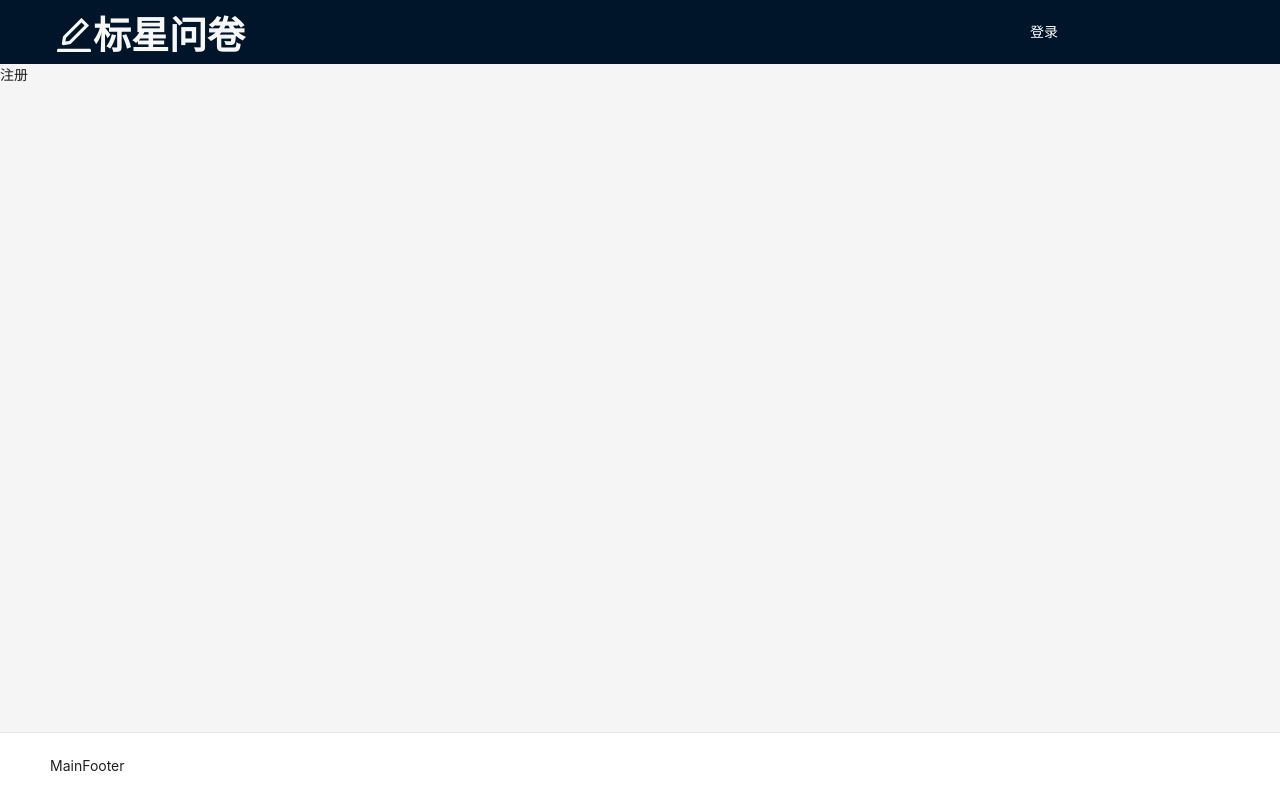
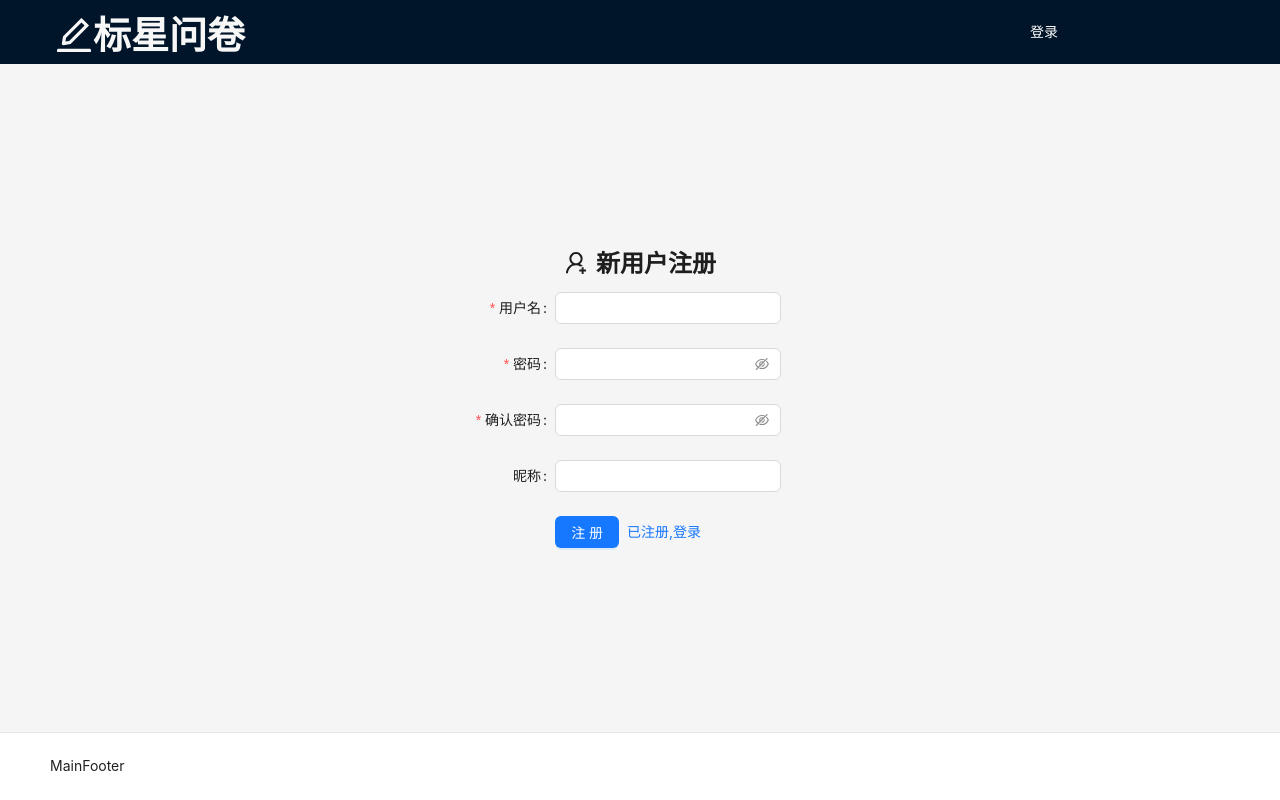
Before and after one commit to cc00626/wenjuan-fe, a React (Create React App) app: page /register in a window 1280 px wide. Built offline with nearby package versions, Linux system fonts and the light colour scheme.

Commit message:
chore: 添加表单验证

```diff
--- /dev/null
+++ b/src/pages/Login/index.module.scss
@@ -0,0 +1,7 @@
+.container{
+  height: calc(100vh - 64px - 68px);
+  display: flex;
+  justify-content: center;
+  align-items: center;
+  flex-direction: column;
+}
--- a/src/pages/Login/index.tsx
+++ b/src/pages/Login/index.tsx
@@ -1,9 +1,104 @@
-import React, {FC} from 'react'
+import React, {FC, useEffect} from 'react'
+import {Typography, Space, Form, Input, Button, Checkbox} from 'antd'
+import {UserOutlined} from '@ant-design/icons'
+import style from './index.module.scss'
+import {Link} from 'react-router-dom'
+
+const {Title} = Typography
+const USERNAME_KEY = 'username'
+const PASSWORD_KEY = 'password'
+
+//保存账号
+const saveUserInfo = (username: string, password: string) => {
+  localStorage.setItem(USERNAME_KEY, username)
+  localStorage.setItem(PASSWORD_KEY, password)
+}
+//移除账号
+const removeUserInfo = () => {
+  localStorage.removeItem(USERNAME_KEY)
+  localStorage.removeItem(PASSWORD_KEY)
+}
+//获取账号
+const getUserInfo = () => {
+  return {
+    username: localStorage.getItem(USERNAME_KEY),
+    password: localStorage.getItem(PASSWORD_KEY),
+  }
+}
 const Login: FC = () => {
+  const [form] = Form.useForm()
+  useEffect(() => {
+    //加载时获取账号
+    const formData = getUserInfo()
+    form.setFieldsValue(formData)
+  }, [])
+  //表单进行提交
+  // eslint-disable-next-line @typescript-eslint/no-explicit-any
+  const handleFinish = (values: any) => {
+    const {username, password, remember} = values
+    if (remember) {
+      //记住我
+      saveUserInfo(username, password)
+    } else {
+      //忘记我
+      removeUserInfo()
+    }
+  }
+
   return (
-    <>
-      <div>登录</div>
-    </>
+    <div className={style.container}>
+      <Space>
+        <Title level={3}>
+          <UserOutlined />
+        </Title>
+        <Title level={3}>用户登录</Title>
+      </Space>
+      <Form
+        labelCol={{span: 6}}
+        wrapperCol={{span: 16}}
+        onFinish={handleFinish}
+        initialValues={{remember: true}}
+        form={form}
+      >
+        <Form.Item
+          label="用户名"
+          name="username"
+          rules={[
+            {required: true, message: '请输入用户名'},
+            {type: 'string', min: 5, max: 20, message: '字符长度在5-20之间'},
+            {pattern: /^\w+$/, message: '只能是数字,字母,下划线'},
+          ]}
+        >
+          <Input />
+        </Form.Item>
+        <Form.Item
+          label="密码"
+          name="password"
+          rules={[
+            {required: true, message: '请输入密码'},
+            {type: 'string', min: 5, max: 20, message: '字符长度在5-20之间'},
+          ]}
+        >
+          <Input.Password />
+        </Form.Item>
+        <Form.Item
+          name="remember"
+          valuePropName="checked"
+          label={null}
+          wrapperCol={{offset: 6, span: 16}}
+        >
+          <Checkbox>记住我</Checkbox>
+        </Form.Item>
+        <Form.Item wrapperCol={{offset: 6, span: 16}}>
+          <Space>
+            <Button type="primary" htmlType="submit">
+              登录
+            </Button>
+            <Link to="/register">注册新用户</Link>
+          </Space>
+        </Form.Item>
+      </Form>
+    </div>
   )
 }
 export default Login
--- /dev/null
+++ b/src/pages/Register/index.module.scss
@@ -0,0 +1,7 @@
+.container{
+  height: calc(100vh - 64px - 68px);
+  display: flex;
+  justify-content: center;
+  align-items: center;
+  flex-direction: column;
+}
--- a/src/pages/Register/index.tsx
+++ b/src/pages/Register/index.tsx
@@ -1,9 +1,76 @@
 import React, {FC} from 'react'
+import {Typography, Space, Form, Input, Button} from 'antd'
+import {UserAddOutlined} from '@ant-design/icons'
+import style from './index.module.scss'
+import {Link} from 'react-router-dom'
+const {Title} = Typography
 const Register: FC = () => {
+  //表单进行提交
+  // eslint-disable-next-line @typescript-eslint/no-explicit-any
+  const handleFinish = (values: any) => {
+    console.log(values)
+  }
   return (
-    <>
-      <div>注册</div>
-    </>
+    <div className={style.container}>
+      <Space>
+        <Title level={3}>
+          <UserAddOutlined />
+        </Title>
+        <Title level={3}>新用户注册</Title>
+      </Space>
+      <Form labelCol={{span: 6}} wrapperCol={{span: 16}} onFinish={handleFinish}>
+        <Form.Item
+          label="用户名"
+          name="username"
+          rules={[
+            {required: true, message: '请输入用户名'},
+            {type: 'string', min: 5, max: 20, message: '字符长度在5-20之间'},
+            {pattern: /^\w+$/, message: '只能是数字,字母,下划线'},
+          ]}
+        >
+          <Input />
+        </Form.Item>
+        <Form.Item
+          label="密码"
+          name="password"
+          rules={[
+            {required: true, message: '请输入密码'},
+            {type: 'string', min: 5, max: 20, message: '字符长度在5-20之间'},
+          ]}
+        >
+          <Input.Password />
+        </Form.Item>
+        <Form.Item
+          label="确认密码"
+          name="confirm"
+          dependencies={['password']}
+          rules={[
+            {required: true, message: '请输入确认密码'},
+            ({getFieldValue}) => ({
+              validator(_, value) {
+                if (value && value !== getFieldValue('password')) {
+                  return Promise.reject(new Error('两次密码不一致'))
+                }
+                return Promise.resolve()
+              },
+            }),
+          ]}
+        >
+          <Input.Password />
+        </Form.Item>
+        <Form.Item label="昵称" name="nickName">
+          <Input />
+        </Form.Item>
+        <Form.Item wrapperCol={{offset: 6, span: 16}}>
+          <Space>
+            <Button type="primary" htmlType="submit">
+              注册
+            </Button>
+            <Link to="/login">已注册,登录</Link>
+          </Space>
+        </Form.Item>
+      </Form>
+    </div>
   )
 }
 export default Register
```
